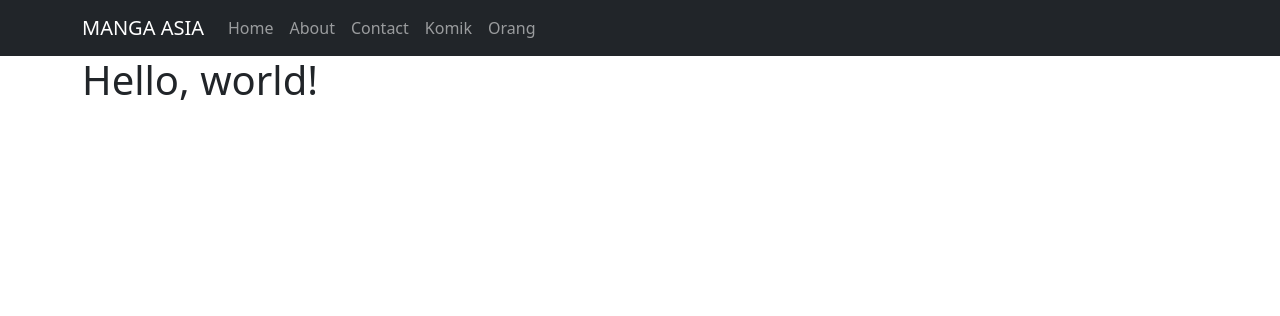
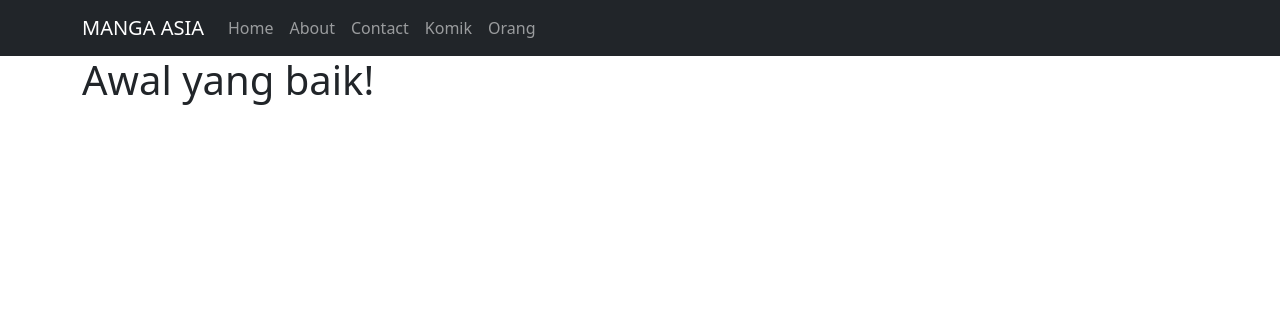
Before and after one commit to SamsudinLah/ci4app, a CodeIgniter 4 app: template app/Views/pages/home.php in a window 1280 px wide. Shown: the top 316 px of the page. Run offline with PHP 8.4 and a stand-in for CodeIgniter, Linux system fonts and the light colour scheme; the template is opened without the code that fills it, so the values that code supplies are empty; some libraries are stand-ins or nearby versions.

Commit message:
Menambah Fitur Home

```diff
--- a/app/Views/pages/home.php
+++ b/app/Views/pages/home.php
@@ -4,7 +4,7 @@
 <div class="container">
     <div class="row">
         <div class="col">
-            <h1>Hello, world!</h1>
+            <h1>Awal yang baik!</h1>
         </div>
     </div>
 </div>
```
